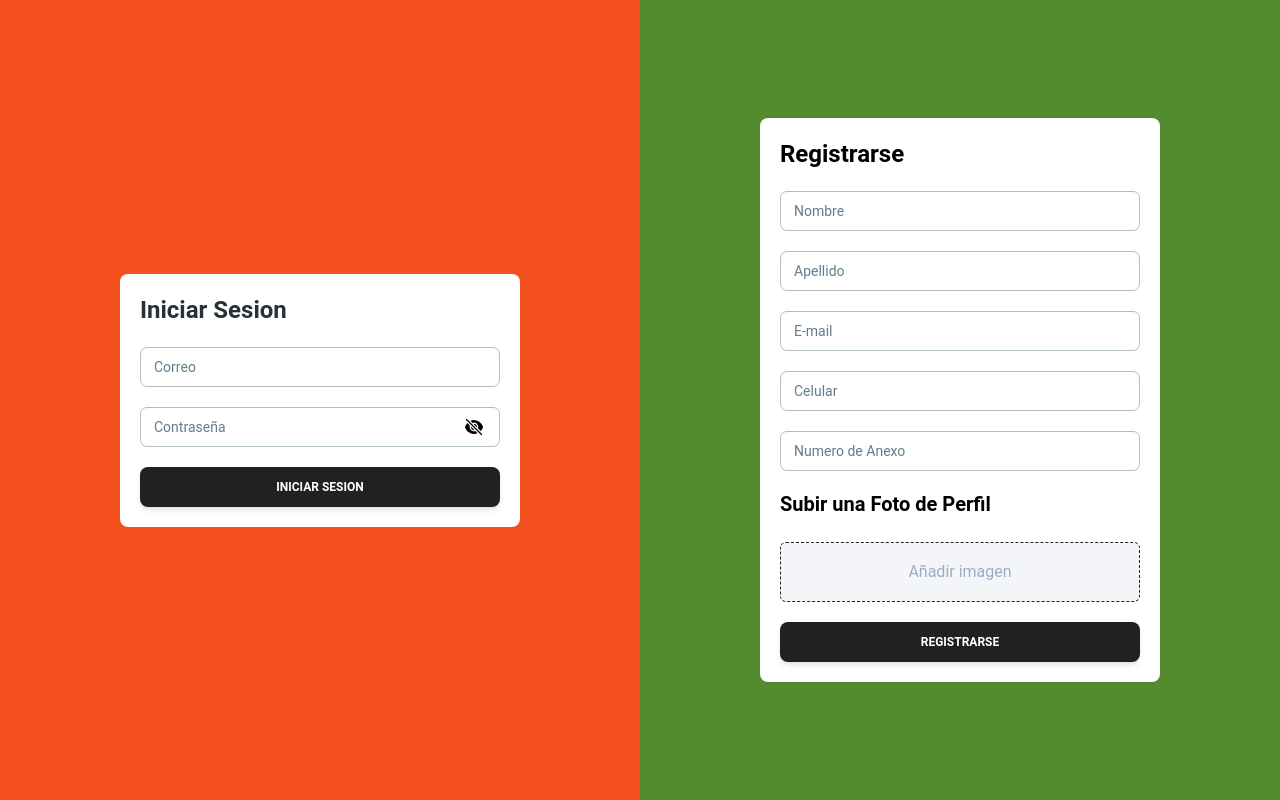
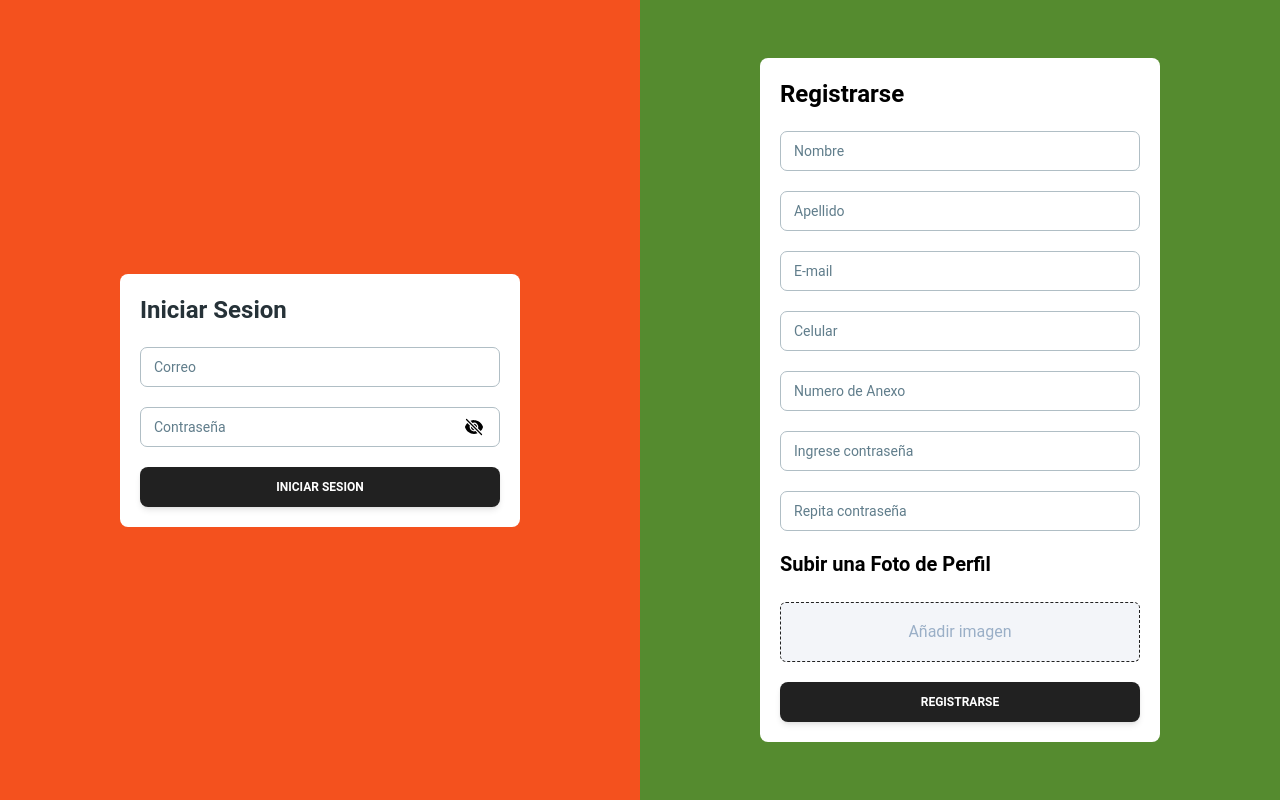
Before and after one commit to Sebastian-123-web/SystemTicket-frontend, a React (Vite) app: page /#/login in a window 1280 px wide. Built offline with nearby package versions, Linux system fonts and the light colour scheme.

Commit message:
RB | se agrego al registro el input de la contraseña

```diff
--- a/src/page/Login/Login.jsx
+++ b/src/page/Login/Login.jsx
@@ -80,6 +80,8 @@ export const Login = () => {
                     <Input label="E-mail" />
                     <Input label="Celular" />
                     <Input label="Numero de Anexo" />
+                    <Input label="Ingrese contraseña" />
+                    <Input label="Repita contraseña" />
                     <div>
                         <Typography variant="h5">Subir una Foto de Perfil</Typography>
                         <UploadImage />
```
